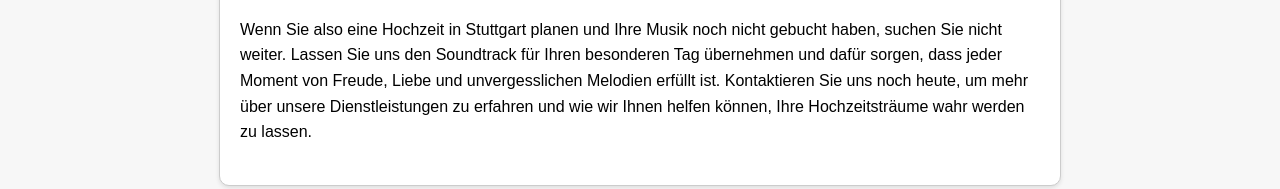
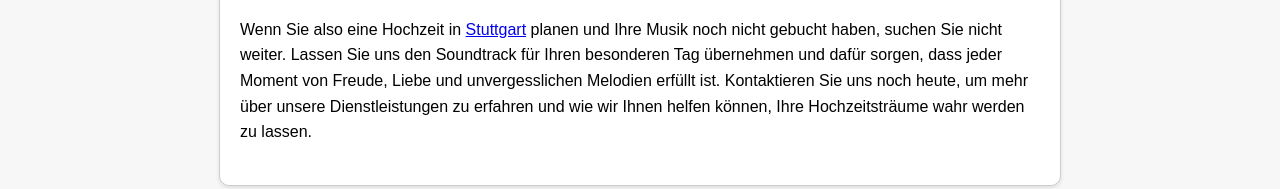
Before and after one commit to roberthinsom/FachmannDjStuttgart, a plain HTML site: page index.html in a window 1280 px wide. Shown: the part 1387-1576 px from the top of the page. Drawn offline with Linux system fonts and the light colour scheme.

Commit message:
Update index.html

```diff
--- a/index.html
+++ b/index.html
@@ -56,7 +56,7 @@
         <p>Mit Sitz in Stuttgart bedienen wir Paare in ganz Baden-Württemberg und bringen unsere Leidenschaft für Musik und Feierlichkeiten zu Hochzeiten in der gesamten Region. Egal, wo Ihre Location ist, ob in einem malerischen Weinberg, einer historischen Burg oder einem modernen Veranstaltungsort, wir integrieren unsere Musik nahtlos in die Umgebung, um die Atmosphäre zu verbessern und magische Momente zu schaffen, die jahrelang in Erinnerung bleiben werden.</p>
 
         <h2>Fazit:</h2>
-        <p>Wenn Sie also eine Hochzeit in Stuttgart planen und Ihre Musik noch nicht gebucht haben, suchen Sie nicht weiter. Lassen Sie uns den Soundtrack für Ihren besonderen Tag übernehmen und dafür sorgen, dass jeder Moment von Freude, Liebe und unvergesslichen Melodien erfüllt ist. Kontaktieren Sie uns noch heute, um mehr über unsere Dienstleistungen zu erfahren und wie wir Ihnen helfen können, Ihre Hochzeitsträume wahr werden zu lassen.</p>
+        <p>Wenn Sie also eine Hochzeit in <a href="https://djstuttgart.netlify.app/">Stuttgart</a>  planen und Ihre Musik noch nicht gebucht haben, suchen Sie nicht weiter. Lassen Sie uns den Soundtrack für Ihren besonderen Tag übernehmen und dafür sorgen, dass jeder Moment von Freude, Liebe und unvergesslichen Melodien erfüllt ist. Kontaktieren Sie uns noch heute, um mehr über unsere Dienstleistungen zu erfahren und wie wir Ihnen helfen können, Ihre Hochzeitsträume wahr werden zu lassen.</p>
     </div>
 </body>
 </html>
```
